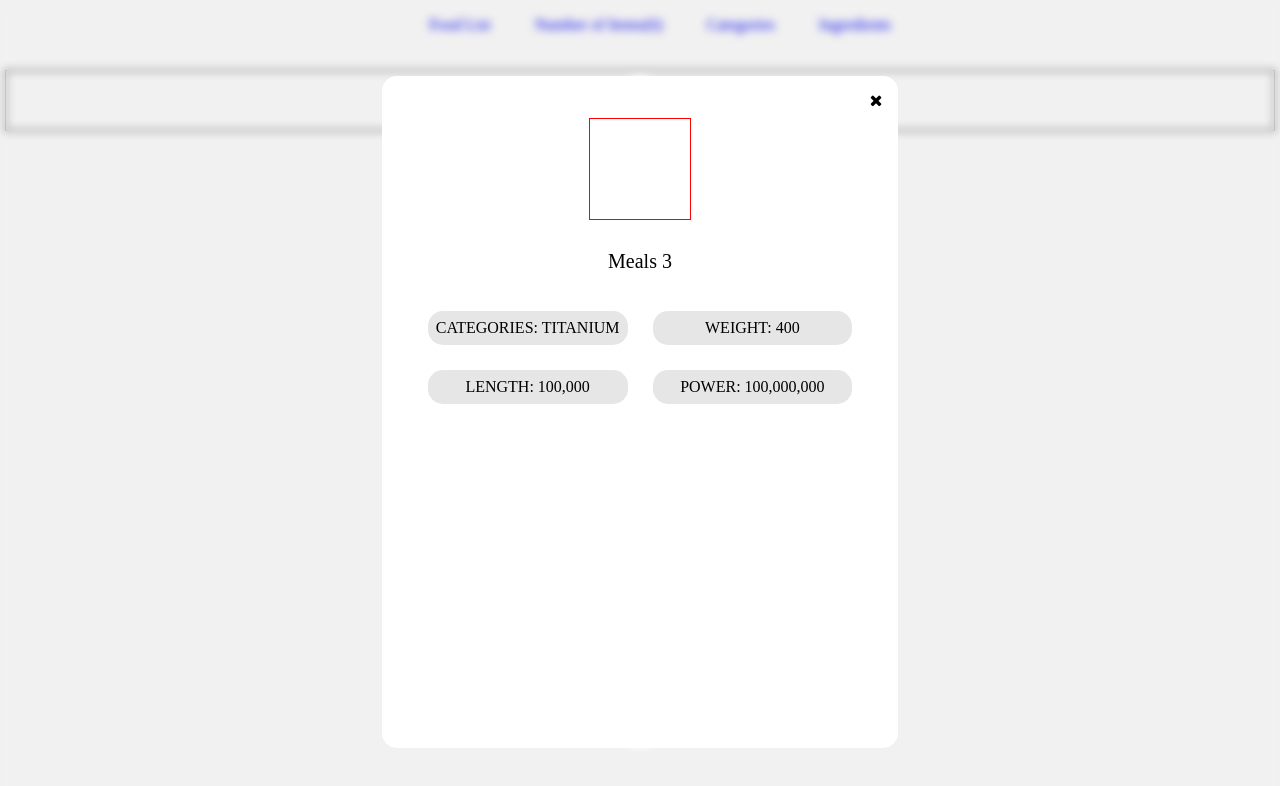
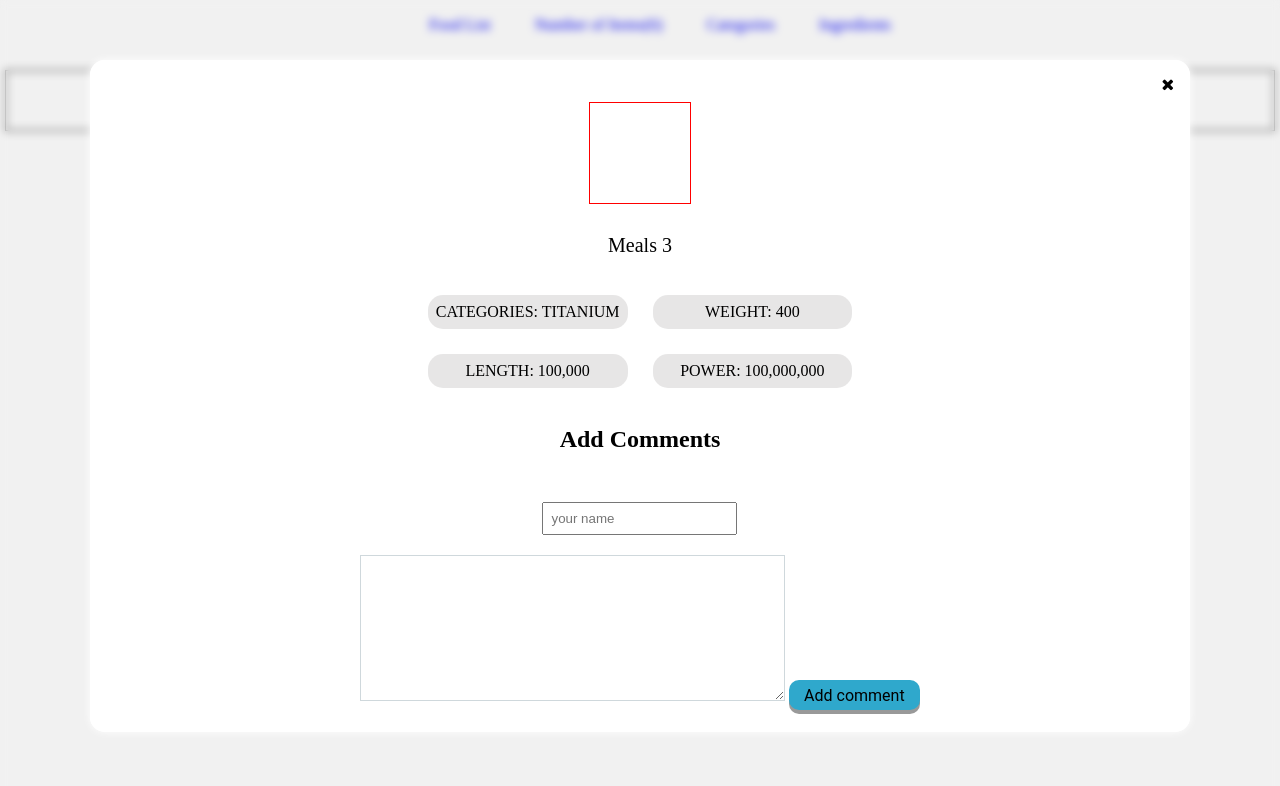
Before and after one commit to Elhambasir/Food-Menu, a website built with webpack: page src/index.html in a window 1280 px wide. Built offline with nearby package versions, Linux system fonts and the light colour scheme; no server answers.

Commit message:
add-comment

```diff
--- a/module/popup.js
+++ b/module/popup.js
@@ -11,9 +11,19 @@ const popup = () => {
           <div  class="names">Length: 100,000</div>
           <div  class="names">Power: 100,000,000</div>
         </div>
+        <div class="list">
+        <h2>Add Comments</h2>
+        <div></div>
+       </div>
+
+       <form class="form-control" id="Form">
+        <input type="text" class="input" id="input" placeholder="your name">
+        <textarea class="text" name="comment" id="" cols="30" rows="10" placeholder="your comment">
+        </textarea>
+        <button type="submit">Add comment</button>
+       </form>
  </div>
    </section>`;
-  console.log(master);
 };
 
 export default popup;
--- a/src/index.html
+++ b/src/index.html
@@ -21,9 +21,11 @@
     </nav>
   </header>
   <section class="popup">
-    <div class="container">
+    <div class="container">   <textarea name="" id="" cols="30" rows="10"></textarea>
+
 
     </div>
+
   </section>
   <section class="food-container">
     <div class="food-list">
--- a/src/style.css
+++ b/src/style.css
@@ -96,7 +96,6 @@ footer {
 
 .popup {
   z-index: 4;
-  display: flex;
   justify-content: center;
   align-items: center;
   position: fixed;
@@ -156,10 +155,57 @@ footer {
   align-self: end;
 }
 
-/* .fa {
+form {
+  margin-top: 12px;
+  /* display: none; */
+  flex-wrap: wrap;
+  justify-content: space-between;
+  gap: 15px;
+}
+
+input {
+  padding: 7px;
+
+}
+
+button {
+  height: 30px;
+  padding-left: 15px;
+  padding-right: 15px;
+  background-color: #2fa8cc;
+  border-radius: 10px;
+  border: none;
+  cursor: pointer;
+  box-shadow: 0 4px #999;
+  font-size: 16px;
+  font-family: "Roboto", sans-serif;
+}
+
+.list {
   display: flex;
-  color: red;
-  position: fixed;
-  top: 20px;
-  right: 20px;
-} */
+  flex-direction: column;
+  gap: 7px;
+}
+
+h2 {
+  text-align: center;
+}
+
+button:hover {
+  background-color: #2ac5b0;
+}
+
+button:active {
+  background-color: #2ac5b0;
+  box-shadow: 0 3px #666;
+  transform: translateY(1px);
+}
+
+.text {
+  margin-top: 20px;
+  border: 1px solid #cfd8dc;
+  font-family: 'Poppins', sans-serif;
+  padding: 0.75rem;
+  width: 70%;
+  font-size: 0.7rem;
+}
```
